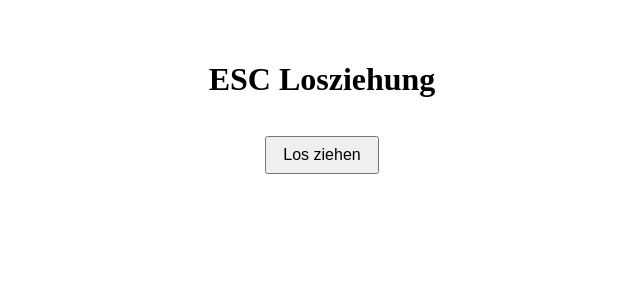
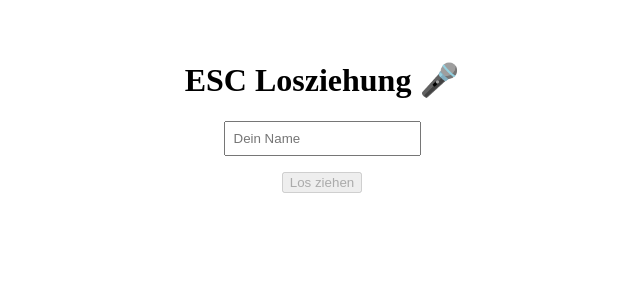
Before and after one commit to dannythevanny/esc-abend-los, a Next.js app: page / in a window 1280 px wide. Shown: the top 300 px of the page, without its empty margins (318-958 px from the left). Built offline with nearby package versions, Linux system fonts and the light colour scheme.

Commit message:
Neue Version mit Supabase

```diff
--- a/next.config.js
+++ /dev/null
@@ -1,7 +0,0 @@
-
-/** @type {import('next').NextConfig} */
-const nextConfig = {
-  reactStrictMode: true,
-};
-
-module.exports = nextConfig;
--- /dev/null
+++ b/pages/api/draw.ts
@@ -0,0 +1,56 @@
+
+export const config = {
+  runtime: "edge",
+};
+
+const countries = [
+  "Albanien", "Armenien", "Australien", "Österreich", "Aserbaidschan", "Belgien", "Kroatien",
+  "Zypern", "Tschechien", "Dänemark", "Estland", "Finnland", "Frankreich", "Georgien",
+  "Deutschland", "Griechenland", "Island", "Irland", "Israel", "Italien", "Lettland", "Litauen",
+  "Luxemburg", "Malta", "Moldau", "Niederlande", "Nordmazedonien", "Norwegen", "Polen", "Portugal",
+  "Rumänien", "San Marino", "Serbien", "Slowakei", "Slowenien", "Spanien", "Schweden",
+  "Schweiz", "Türkei", "Ukraine", "Vereinigtes Königreich"
+];
+
+const categories = ["Vorspeise", "Hauptspeise", "Nachspeise", "Getränk"];
+
+export default async function handler(req) {
+  const { name } = await req.json();
+  const url = "https://axumqshagzdmwqemwdl.supabase.co";
+  const key = "eyJhbGciOiJIUzI1NiIsInR5cCI6IkpXVCJ9.eyJpc3MiOiJzdXBhYmFzZSIsInJlZiI6ImF4dW1xc2hhZ3pka213cWVtd2RsIiwicm9sZSI6ImFub24iLCJpYXQiOjE3NDcyNTgyNDIsImV4cCI6MjA2MjgzNDI0Mn0.uZE530b8T4e5FWpSwuJ4sCDhGuck3D2x2OfjZpdIDwo"; // <--- Ersetze das im Code!
+
+  const res = await fetch(url + "/rest/v1/draws", {
+    headers: {
+      apikey: key,
+      Authorization: `Bearer ${key}`
+    }
+  });
+  const existing = await res.json();
+
+  const usedCountries = existing.map((e) => e.country);
+  const usedCategories = existing.map((e) => e.category);
+  const availableCountries = countries.filter((c) => !usedCountries.includes(c));
+
+  let categoryPool = [...categories];
+  if (usedCategories.length < categories.length) {
+    categoryPool = categories.filter((c) => !usedCategories.includes(c));
+  }
+
+  const country = availableCountries[Math.floor(Math.random() * availableCountries.length)];
+  const category = categoryPool[Math.floor(Math.random() * categoryPool.length)];
+
+  await fetch(url + "/rest/v1/draws", {
+    method: "POST",
+    headers: {
+      apikey: key,
+      Authorization: `Bearer ${key}`,
+      "Content-Type": "application/json",
+      Prefer: "return=representation"
+    },
+    body: JSON.stringify({ name, country, category })
+  });
+
+  return new Response(JSON.stringify({ country, category }), {
+    headers: { "Content-Type": "application/json" }
+  });
+}
--- a/pages/index.tsx
+++ b/pages/index.tsx
@@ -1,64 +1,46 @@
 
 import { useState } from "react";
 
-const countries = [
-  "Albanien", "Armenien", "Australien", "Österreich", "Aserbaidschan",
-  "Belgien", "Kroatien", "Zypern", "Tschechien", "Dänemark",
-  "Estland", "Finnland", "Frankreich", "Georgien", "Deutschland",
-  "Griechenland", "Island", "Irland", "Israel", "Italien",
-  "Lettland", "Litauen", "Luxemburg", "Malta", "Moldau",
-  "Niederlande", "Norwegen", "Polen", "Portugal", "Rumänien",
-  "San Marino", "Serbien", "Slowenien", "Spanien", "Schweden",
-  "Schweiz", "Ukraine", "Vereinigtes Königreich"
-];
+export default function Home() {
+  const [result, setResult] = useState(null);
+  const [loading, setLoading] = useState(false);
+  const [name, setName] = useState("");
 
-const categories = ["Vorspeise", "Hauptspeise", "Nachspeise", "Getränk"];
-
-let assigned: { country: string; category: string }[] = [];
-
-export default function Home() {
-  const [result, setResult] = useState<{ country: string; category: string } | null>(null);
-  const [error, setError] = useState<string | null>(null);
-
-  function drawLot() {
-    if (assigned.length >= countries.length) {
-      setError("Alle Lose sind vergeben.");
-      return;
-    }
-
-    let availableCategories = [...categories];
-    const usedCategories = assigned.map((a) => a.category);
-
-    if (usedCategories.length < categories.length) {
-      availableCategories = categories.filter((c) => !usedCategories.includes(c));
-    }
-
-    const remainingCountries = countries.filter(
-      (c) => !assigned.map((a) => a.country).includes(c)
-    );
-
-    const country = remainingCountries[Math.floor(Math.random() * remainingCountries.length)];
-    const category = availableCategories[Math.floor(Math.random() * availableCategories.length)];
-
-    const draw = { country, category };
-    assigned.push(draw);
-    setResult(draw);
-    setError(null);
-  }
+  const handleDraw = async () => {
+    setLoading(true);
+    const res = await fetch("/api/draw", {
+      method: "POST",
+      headers: { "Content-Type": "application/json" },
+      body: JSON.stringify({ name }),
+    });
+    const data = await res.json();
+    setResult(data);
+    setLoading(false);
+  };
 
   return (
-    <div style={{ textAlign: "center", padding: "2rem" }}>
-      <h1>ESC Losziehung</h1>
-      {result && (
-        <p>
-          Du hast gezogen: <strong>{result.country}</strong> –{" "}
-          <strong>{result.category}</strong>
-        </p>
+    <div style={{ padding: "2rem", textAlign: "center" }}>
+      <h1>ESC Losziehung 🎤</h1>
+      <input
+        type="text"
+        placeholder="Dein Name"
+        value={name}
+        onChange={(e) => setName(e.target.value)}
+        style={{ padding: "0.5rem", marginBottom: "1rem" }}
+      />
+      <br />
+      <button onClick={handleDraw} disabled={loading || !name}>
+        {loading ? "Ziehe..." : "Los ziehen"}
+      </button>
+
+      {result && result.country && (
+        <div style={{ marginTop: "2rem" }}>
+          <h2>🎉 Du hast gezogen:</h2>
+          <p>
+            <strong>{result.country}</strong> – {result.category}
+          </p>
+        </div>
       )}
-      {error && <p style={{ color: "red" }}>{error}</p>}
-      <button onClick={drawLot} style={{ padding: "0.5rem 1rem", fontSize: "1rem", marginTop: "1rem" }}>
-        Los ziehen
-      </button>
     </div>
   );
 }
```
Also changed, not shown: package.json (+1 -6 lines).
